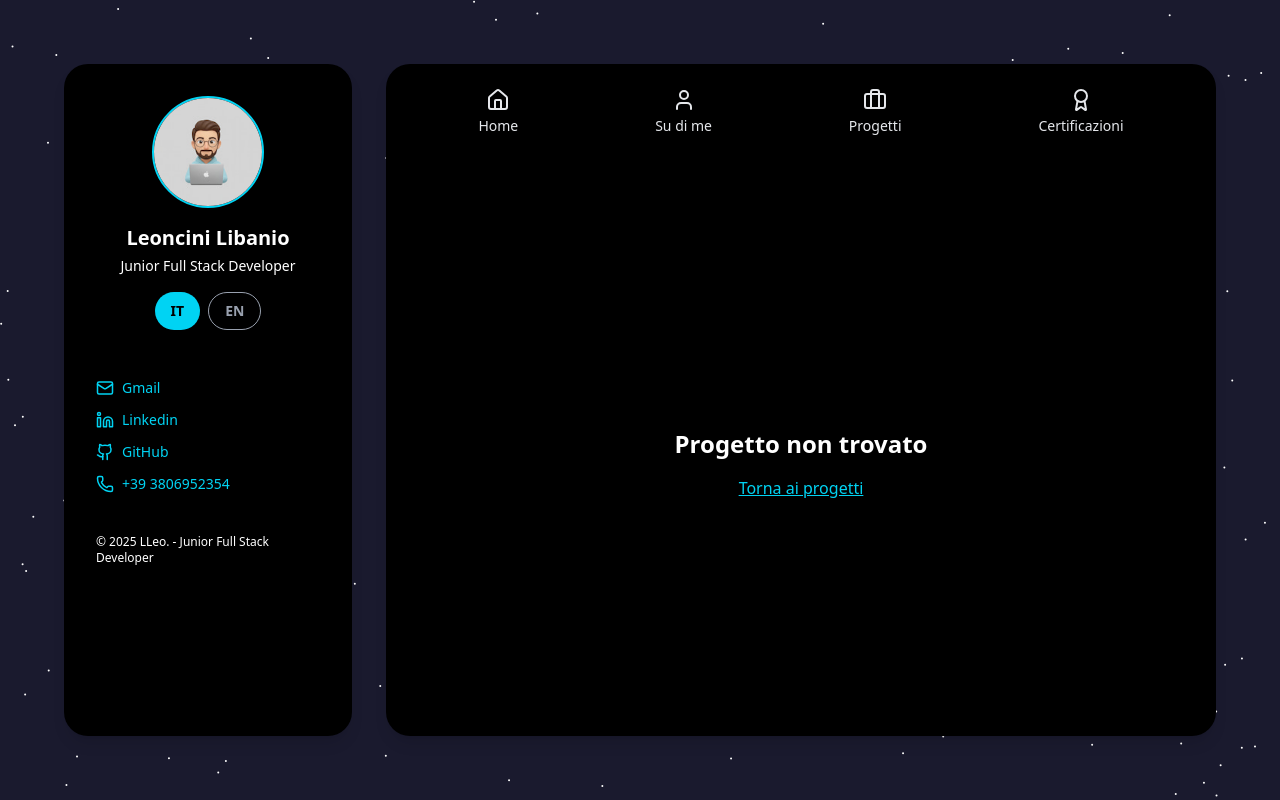
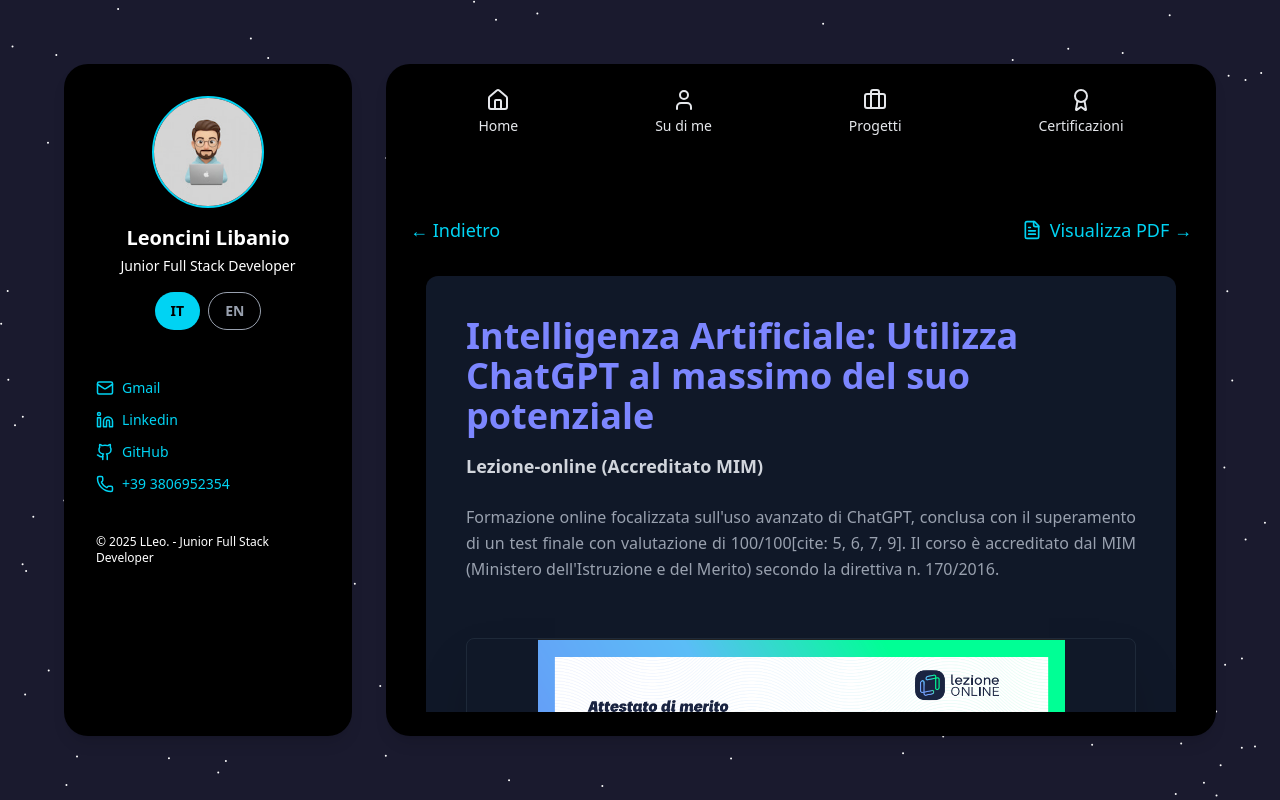
Before and after one commit to LLeo93/LLPortfolio, a React (Vite) app: page /certifications/ai-chatgpt-lezione-online in a window 1280 px wide. Built offline with nearby package versions, Linux system fonts and the light colour scheme.

Commit message:
aggiunta nuovo certificato ai chatgpt

```diff
--- a/src/Style/Certificati.css
+++ b/src/Style/Certificati.css
@@ -16,7 +16,12 @@
   background-repeat: no-repeat;
   background-position: center;
 }
-
+.bg-certificate-chatgpt {
+  background-image: url('../assets/Certificati/Certificato_ChatGpt_Leoncini_libanio.png');
+  background-size: cover;
+  background-repeat: no-repeat;
+  background-position: center;
+}
 .bg-certificate-big-digitalcomp {
   background-image: url('../assets/Certificati/Digitalcomp.png');
   background-size: contain;
@@ -29,3 +34,9 @@
   background-repeat: no-repeat;
   background-position: center;
 }
+.bg-certificate-big-chatgpt {
+  background-image: url('../assets/Certificati/Certificato_ChatGpt_Leoncini_libanio.png');
+  background-size: contain;
+  background-repeat: no-repeat;
+  background-position: center;
+}
--- a/src/data/CertificationsData.ts
+++ b/src/data/CertificationsData.ts
@@ -53,4 +53,16 @@ export const certificationsData: Certification[] = [
     imageCaptionKey: 'certifications.digital_skills.image_caption',
     pdfUrl: '/Documents/Certificato_EDO_E1.2025.1316990.pdf',
   },
+  {
+    id: 'ai-chatgpt-lezione-online',
+    titleKey: 'certifications.ai_chatgpt.title',
+    provider: 'Lezione-online (Accreditato MIM)',
+    providerLink: 'https://www.lezione-online.it',
+    descriptionKey1: 'certifications.ai_chatgpt.description',
+    imageClass: 'bg-certificate-chatgpt',
+    imageClass2: 'bg-certificate-big-chatgpt',
+    imageAltKey: 'certifications.ai_chatgpt.image_alt',
+    imageCaptionKey: 'certifications.ai_chatgpt.image_caption',
+    pdfUrl: '/Documents/Libanio_Leoncini_Certificato_ChatGpt.pdf',
+  },
 ];
--- a/src/locales/en/translation.json
+++ b/src/locales/en/translation.json
@@ -47,6 +47,15 @@
   "provider": "Regione Lombardia / NextGenerationEU",
   "image_alt": "EDO Transparency Document",
   "image_caption": "GOL Digital Skills Certification"
+},
+"ai_chatgpt": {
+  "title": "Artificial Intelligence: Use ChatGPT to its Full Potential",
+  "description": "Online training focused on advanced ChatGPT usage, completed with a final test score of 100/100[cite: 5, 6, 7, 9]. The course is accredited by the Italian Ministry of Education and Merit (MIM) under directive n. 170/2016.",
+  "skills": "Generative AI, Prompt Engineering, Automation, ChatGPT",
+  "period": "January 2026",
+  "provider": "Lezione-online / MIM (Italian Ministry of Education)",
+  "image_alt": "Certificate of Merit for Artificial Intelligence and ChatGPT",
+  "image_caption": "Certificate of Merit - Libanio Leoncini"
 }
   },
   "home": {
--- a/src/locales/it/translation.json
+++ b/src/locales/it/translation.json
@@ -47,6 +47,15 @@
   "provider": "Regione Lombardia / NextGenerationEU",
   "image_alt": "Documento di Trasparenza EDO",
   "image_caption": "Certificazione Competenze Digitali GOL"
+},
+"ai_chatgpt": {
+  "title": "Intelligenza Artificiale: Utilizza ChatGPT al massimo del suo potenziale",
+  "description": "Formazione online focalizzata sull'uso avanzato di ChatGPT, conclusa con il superamento di un test finale con valutazione di 100/100[cite: 5, 6, 7, 9]. Il corso è accreditato dal MIM (Ministero dell'Istruzione e del Merito) secondo la direttiva n. 170/2016.",
+  "skills": "AI Generativa, Prompt Engineering, Automazione, ChatGPT",
+  "period": "Gennaio 2026",
+  "provider": "Lezione-online / MIM (Ministero dell'Istruzione e del Merito)",
+  "image_alt": "Certificato di merito Intelligenza Artificiale ChatGPT",
+  "image_caption": "Attestato di merito - Libanio Leoncini"
 }
   },
   "home": {
```
Also changed, not shown: src/assets/Certificati/Certificato_ChatGpt_Leoncini_libanio.png (added), 1 other file (tests, documents, lock files or other folders).
